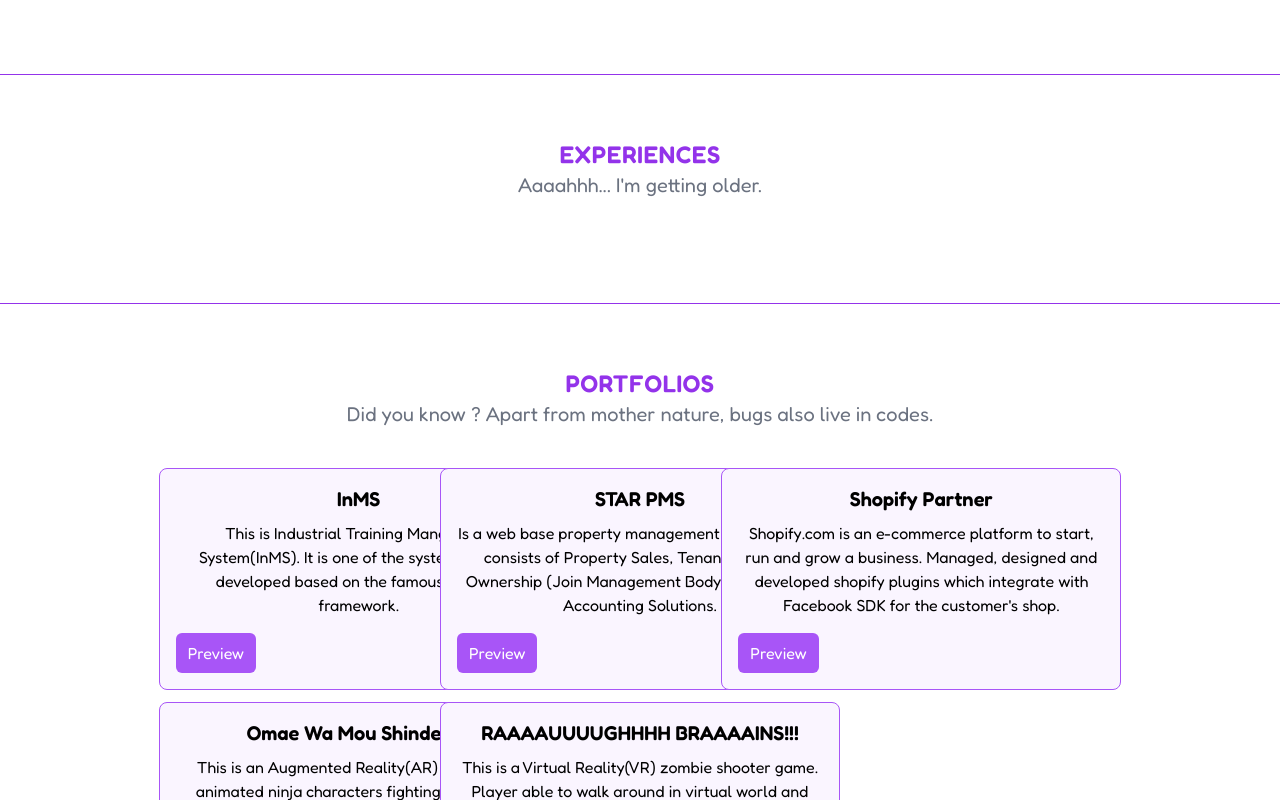
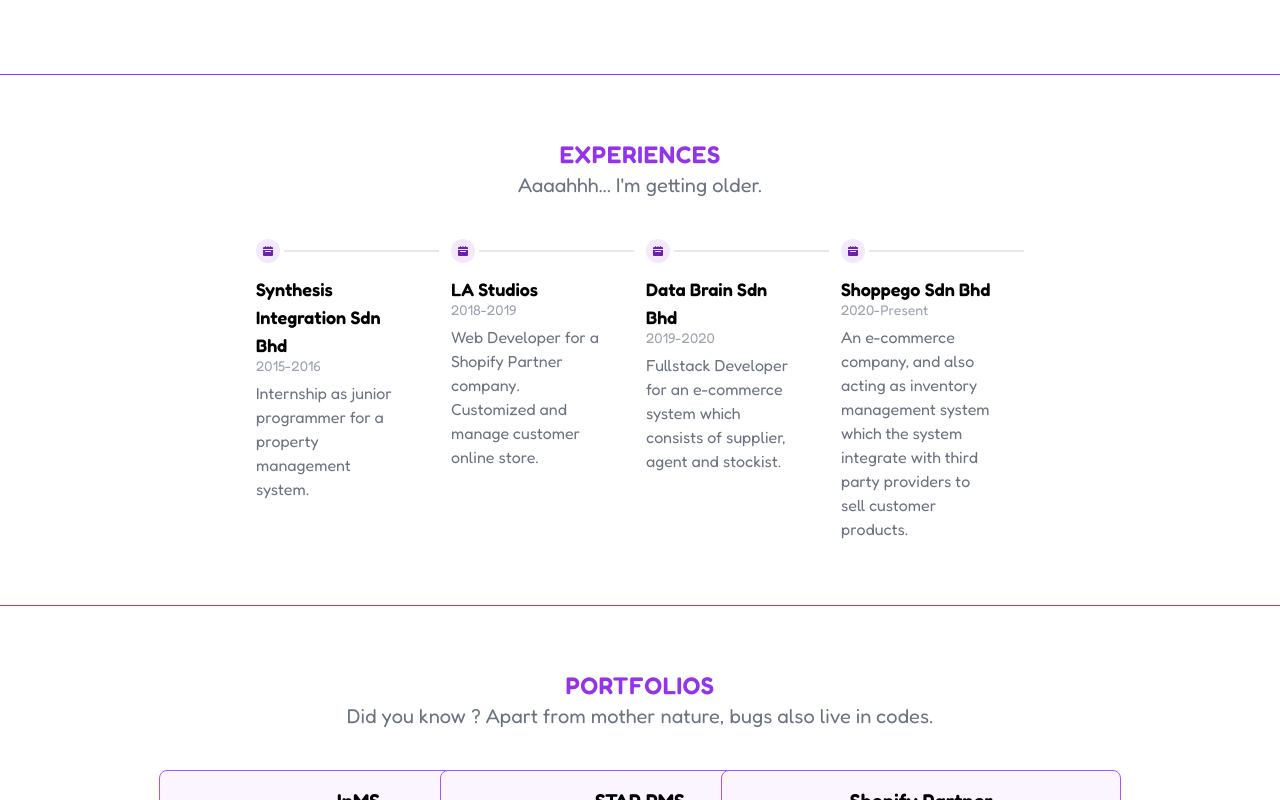
Before and after one commit to mnsoraaa/mnsoraaa.github.io, a React (Vite) app: page / in a window 1280 px wide. Shown: the part 1300-2100 px from the top of the page. Built offline with nearby package versions, Linux system fonts and the light colour scheme.

Commit message:
Update ui

```diff
--- a/src/components/About.jsx
+++ b/src/components/About.jsx
@@ -2,7 +2,7 @@
     return (
         <section className='relative bg-white py-10 py-4 border-t border-purple-600' id='about'>
             <div className='py-12'>
-                <div className='text-center md:text-left max-w-7xl mx-auto md:mx-56 px-4 sm:px-6 lg:px-8'>
+                <div className='max-w-7xl mx-auto md:mx-56 px-4 sm:px-6 lg:px-8'>
                     <div className='text-center'>
                         <h2 className='text-2xl text-purple-600 font-semibold tracking-wide uppercase'>About Me</h2>
                         <p className='max-w-2xl text-xl text-gray-500 lg:mx-auto'>
--- a/src/components/Contact.jsx
+++ b/src/components/Contact.jsx
@@ -1,4 +1,4 @@
-import lottie from 'lottie-react'
+import Lottie from 'lottie-react'
 import contact from '../assets/contact.json'
 
 const Contact = () => {
@@ -9,7 +9,7 @@
           <div className='md:w-1/2 mb-8 ml-2 md:mb-0'>
             <h2 className='text-2xl font-bold mb-3 text-purple-600'>Get in Touch</h2>
             <p className='mb-4 text-xl text-gray-500'>I'm always open to new opportunities and collaboration. Feel free to reach out!</p>
-            <lottie animationData={contact} className='w-[350px] mx-auto lg:w-[500px]'/>
+            <Lottie animationData={contact} className='w-[350px] mx-auto lg:w-[500px]'/>
           </div>
         </div>
       </div>
--- a/src/components/Experiences.jsx
+++ b/src/components/Experiences.jsx
@@ -1,61 +1,46 @@
-import Cards from './Cards'
+import List from './List'
 
 const Experiences = () => {
-    const experiencesJson = [
-        // {
-        //   title: 'Portfolio',
-        //   desc: 'Webelite Builders did an amazing job on our website. Their professionalism and dedication to our project were outstanding.',
-        //   image: Portfolio,
-        //   live: "https://rohitsingh93300-portfolio.vercel.app/",
-        //   github: "https://github.com/rohitsingh93300/portfolio"
-        // },
-        // {
-        //   title: 'Spicy Bites',
-        //   desc: 'The team at Webelite Builders exceeded our expectations with their digital marketing expertise. Highly recommend!',
-        //   image: SpicyBites,
-        //   live: "https://spicybites.netlify.app/",
-        //   github: "https://github.com/rohitsingh93300/YtSpicyBites"
-        // },
-        // {
-        //   title: 'YouTube Clone',
-        //   desc: 'Working with Webelite Builders was a seamless experience. They brought our vision to life with a modern, responsive website.',
-        //   image: Youtube,
-        //   live: "https://youtube-clone-93300.netlify.app/",
-        //   github: "https://github.com/rohitsingh93300/YouTube-clone"
-        // },
-        // {
-        //   title: 'Webelite builder',
-        //   desc: 'Working with Webelite Builders was a seamless experience. They brought our vision to life with a modern, responsive website.',
-        //   image: Webelite,
-        //   live: "https://www.webelitebuilders.com/",
-        //   github: "#"
-        // },
-        // {
-        //   title: 'Super Car',
-        //   desc: 'Working with Webelite Builders was a seamless experience. They brought our vision to life with a modern, responsive website.',
-        //   image: Supercar,
-        //   live: "https://supercar123.netlify.app/",
-        //   github: "https://github.com/rohitsingh93300/supercars"
-        // },
-      ];
+  const experiencesJson = [
+    {
+      title: 'Synthesis Integration Sdn Bhd',
+      duration: '2015-2016',
+      description: 'Internship as junior programmer for a property management system.'
+    },
+    {
+      title: 'LA Studios',
+      duration: '2018-2019',
+      description: 'Web Developer for a Shopify Partner company. Customized and manage customer online store.'
+    },
+    {
+      title: 'Data Brain Sdn Bhd',
+      duration: '2019-2020',
+      description: 'Fullstack Developer for an e-commerce system which consists of supplier, agent and stockist.'
+    },
+    {
+      title: 'Shoppego Sdn Bhd',
+      duration: '2020-Present',
+      description: 'An e-commerce company, and also acting as inventory management system which the system integrate with third party providers to sell customer products.'
+    },
+  ];
 
   return (
     <section className='relative bg-white py-10 py-4 border-t border-purple-600' id='experiences' >
-      <div className="py-12">
-        <div className='text-center md:text-left max-w-7xl mx-auto md:mx-56 px-4 sm:px-6 lg:px-8'>
+      <div className='py-12'>
+        <div className='max-w-7xl mx-auto md:mx-56 px-4 sm:px-6 lg:px-8'>
             <div className='text-center'>
                 <h2 className='text-2xl text-purple-600 font-semibold tracking-wide uppercase'>Experiences</h2>
                 <p className='max-w-2xl text-xl text-gray-500 lg:mx-auto'>
                   Aaaahhh... I'm getting older.
                 </p>
             </div>
-        </div>
-        <div className='mt-10 text-center'>
-          <div className='grid grid-cols-1 md:grid-cols-2 lg:grid-cols-3 place-items-center gap-10'>
-              {experiencesJson.map((items)=> {
-                  return <Cards item={items}/>
-              })}
-          </div>
+            <div className='mt-10 text-left'>
+              <div className='grid grid-cols-1 md:grid-cols-4 gap-3'>
+                {experiencesJson.map((item, index) => {
+                  return <List key={index}  item={item} />
+                })}
+               </div>
+            </div>
         </div>
       </div>
     </section>
--- /dev/null
+++ b/src/components/List.jsx
@@ -0,0 +1,21 @@
+const List = ({ item }) => {
+    return (
+        <div className='relative mb-6 sm:mb-0'>
+            <div className='flex items-center'>
+                <div className='z-10 flex items-center justify-center w-6 h-6 bg-purple-100 rounded-full ring-0 ring-white shrink-0'>
+                    <svg className='w-2.5 h-2.5 text-purple-800' aria-hidden='true' xmlns='http://www.w3.org/2000/svg' fill='currentColor' viewBox='0 0 20 20'>
+                        <path d='M20 4a2 2 0 0 0-2-2h-2V1a1 1 0 0 0-2 0v1h-3V1a1 1 0 0 0-2 0v1H6V1a1 1 0 0 0-2 0v1H2a2 2 0 0 0-2 2v2h20V4ZM0 18a2 2 0 0 0 2 2h16a2 2 0 0 0 2-2V8H0v10Zm5-8h10a1 1 0 0 1 0 2H5a1 1 0 0 1 0-2Z'/>
+                    </svg>
+                </div>
+                <div className='hidden sm:flex w-full bg-gray-200 h-0.5 ml-1'></div>
+            </div>
+            <div className='mt-3 sm:pe-8'>
+                <h3 className='text-lg font-semibold'>{item.title}</h3>
+                <time className='block mb-2 text-sm font-normal leading-none text-gray-400'>{item.duration}</time>
+                <p className='text-base font-normal text-gray-500'>{item.description}</p>
+            </div>
+        </div>
+    )
+}
+
+export default List
--- a/src/components/Portfolios.jsx
+++ b/src/components/Portfolios.jsx
@@ -27,7 +27,7 @@
     return (
       <section className='relative bg-white py-10 py-4 border-t border-purple-600' id='experiences' >
           <div className="py-12">
-                <div className='text-center md:text-left max-w-7xl mx-auto md:mx-56 px-4 sm:px-6 lg:px-8'>
+              <div className='max-w-7xl mx-auto md:mx-56 px-4 sm:px-6 lg:px-8'>
                   <div className='text-center'>
                       <h2 className='text-2xl text-purple-600 font-semibold tracking-wide uppercase'>Portfolios</h2>
                       <p className='max-w-2xl text-xl text-gray-500 lg:mx-auto'>
@@ -36,9 +36,9 @@
                   </div>
               </div>
               <div className='mt-10 text-center'>
-                    <div className='grid justify-between grid-cols-1 md:grid-cols-3 place-items-center gap-3 mx-56'>
-                        {portfoliosJson.map((items)=> {
-                            return <Cards item={items}/>
+                  <div className='grid justify-between grid-cols-1 md:grid-cols-3 place-items-center gap-3 md:mx-56'>
+                      {portfoliosJson.map((items, index)=> {
+                          return <Cards key={index} item={items}/>
                       })}
                   </div>
               </div>
```
Also changed, not shown: 5 other files (tests, documents, lock files or other folders). Lines whose indentation alone changed are shown as unchanged.
